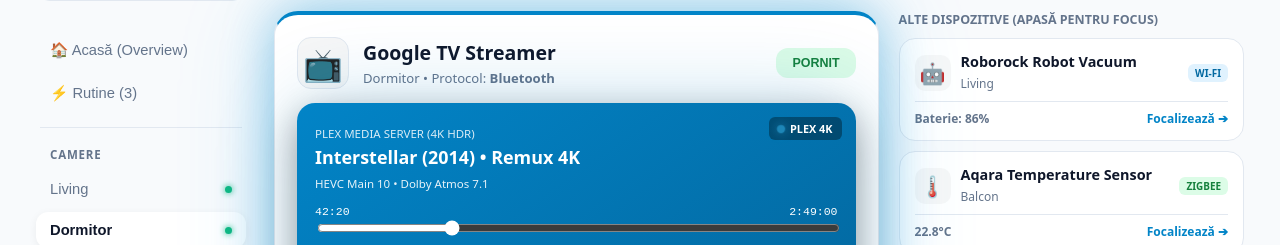
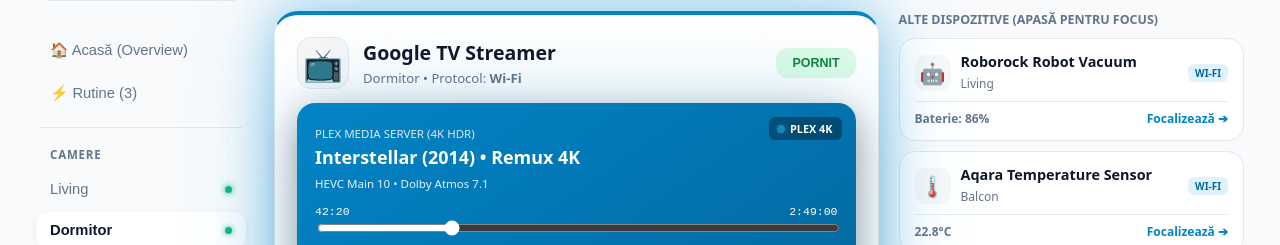
Before and after one commit to RobertTG1/devicevault, a React (Vite) app in the folder frontend/: page / in a window 1280 px wide. Shown: the part 169-414 px from the top of the page. Built offline with nearby package versions, Linux system fonts and the light colour scheme.

Commit message:
refactor: unify device protocols to wi-fi

```diff
--- a/frontend/src/App.jsx
+++ b/frontend/src/App.jsx
@@ -106,7 +106,7 @@
         id: 2,
         nume: "Google TV Streamer",
         camera: "Dormitor",
-        protocol: "Bluetooth",
+        protocol: "Wi-Fi",
         online: true,
         tip: "media",
         stare: "Redare activă",
@@ -132,7 +132,7 @@
         id: 3,
         nume: "Aqara Temperature Sensor",
         camera: "Balcon",
-        protocol: "Zigbee",
+        protocol: "Wi-Fi",
         online: true,
         tip: "climate",
         temperatura: 22.8,
--- a/frontend/src/components/DeviceCard.jsx
+++ b/frontend/src/components/DeviceCard.jsx
@@ -1,10 +1,11 @@
+// frontend/src/components/DeviceCard.jsx
+// Componentă pentru un singur element din listă, primit prin props
+
 // frontend/src/components/DeviceCard.jsx
 // Componentă pentru un singur element din listă, primit prin props
 
 const ETICHETE_PROTOCOL = {
     "Wi-Fi": "Rețea Wi-Fi 5 GHz",
-    "Bluetooth": "Bluetooth 5.3 Low Latency",
-    "Zigbee": "Zigbee 3.0 Mesh",
 };
 
 export default function DeviceCard({ device, onSelectDevice, onTogglePower, formatSecunde }) {
@@ -36,8 +37,8 @@
             <div className="ov-card-mid">
                 <h4>{device.nume}</h4>
                 <span className="ov-room-tag">
-          {device.camera} &bull; {ETICHETE_PROTOCOL[device.protocol] || device.protocol}
-        </span>
+  {device.camera} &bull; {ETICHETE_PROTOCOL[device.protocol] || "Wi-Fi"}
+</span>
             </div>
 
             <div className="ov-card-bottom">
```
Also changed, not shown: 1 other file (tests, documents, lock files or other folders).
